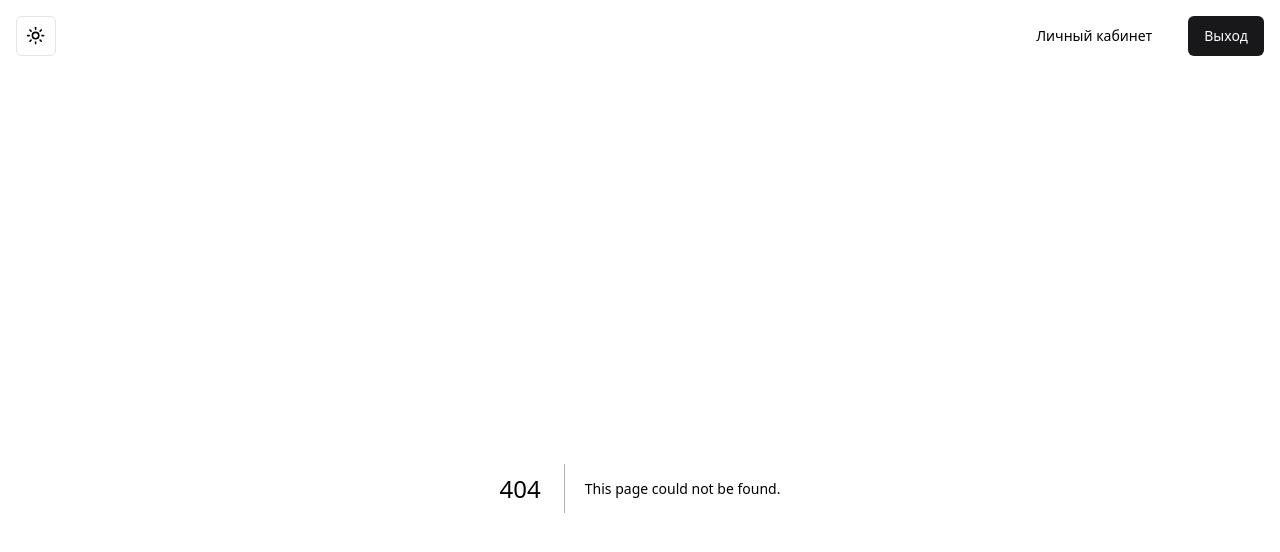
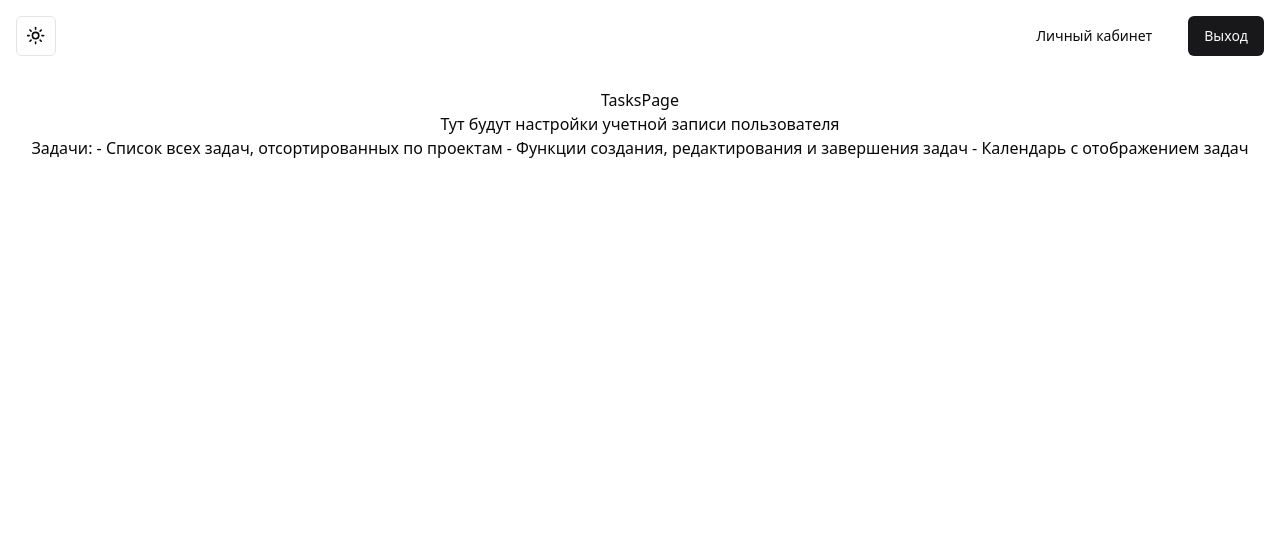
Before and after one commit to Oleguito/it-park-graduation-project, a Next.js app in the folder frontend/: page /my/tasks in a window 1280 px wide. Before the commit this address had no page. Shown: the top 552 px of the page. Built offline with nearby package versions, Linux system fonts and the light colour scheme.

Commit message:
Написал сайдбар и написал что должно быть в каждом пункте

```diff
--- /dev/null
+++ b/frontend/src/app/my/analytics/page.tsx
@@ -0,0 +1,16 @@
+import React from 'react'
+
+const AnalyticsPage = () => {
+  return (
+      <>
+          <div>AnalyticsPage</div>
+          <div>
+              ▬ Сервис Аналитики и Отчетов Функционал: Сбор данных о прогрессе
+              задач, анализ эффективности команды, генерация отчетов.
+              Технологии: Big Data технологии (например, Kafka, Elasticsearch).
+          </div>
+      </>
+  );
+}
+
+export default AnalyticsPage
--- /dev/null
+++ b/frontend/src/app/my/chat/page.tsx
@@ -0,0 +1,17 @@
+import React from 'react'
+
+const ChatPage = () => {
+  return (
+      <>
+          <div>ChatPage</div>
+          <div>
+              ▬ Сервис Чата и Коммуникаций Функционал: Встроенные чаты для
+              общения команды, уведомления о новых сообщениях и событиях.
+              Технологии: WebSockets для реального времени, Kafka для хранения
+              истории чатов.
+          </div>
+      </>
+  );
+}
+
+export default ChatPage
--- /dev/null
+++ b/frontend/src/app/my/documents/page.tsx
@@ -0,0 +1,17 @@
+import React from 'react'
+
+const DocumentsPage = () => {
+  return (
+      <>
+          <div>DocumentsPage</div>
+          <div>
+              ▬ Сервис Управления Документами Функционал: Загрузка, хранение и
+              совместная работа с документами, управление доступом к документам.
+              Технологии: Облачное хранилище (например, AWS S3), редакторы
+              документов (например, Google Docs API).
+          </div>
+      </>
+  );
+}
+
+export default DocumentsPage
--- /dev/null
+++ b/frontend/src/app/my/settings/page.tsx
@@ -0,0 +1,12 @@
+import React from 'react'
+
+const SettingsPage = () => {
+  return (
+      <>
+          <div>SettingsPage</div>
+          <p>Тут будут настройки учетной записи пользователя</p>
+      </>
+  );
+}
+
+export default SettingsPage
--- /dev/null
+++ b/frontend/src/app/my/tasks/page.tsx
@@ -0,0 +1,17 @@
+import React from 'react'
+
+const TasksPage = () => {
+  return (
+      <>
+          <div>TasksPage</div>
+          <p>Тут будут настройки учетной записи пользователя</p>
+          <p>
+              Задачи: - Список всех задач, отсортированных по проектам - Функции
+              создания, редактирования и завершения задач - Календарь с
+              отображением задач
+          </p>
+      </>
+  );
+}
+
+export default TasksPage
```
